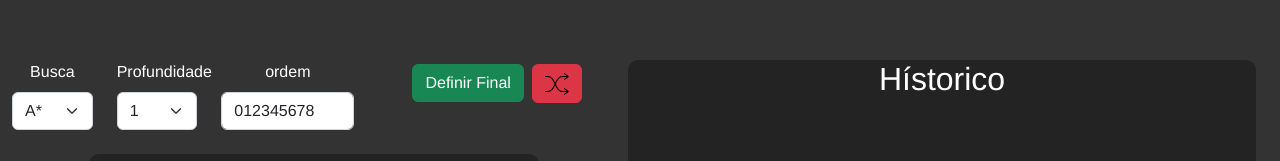
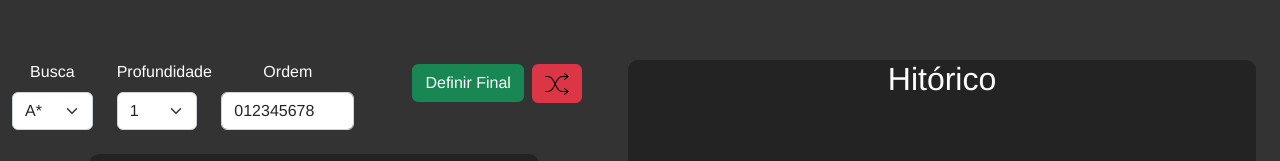
Before and after one commit to Sylvn001/8-puzzle, a Vue app in the folder app/: page / in a window 1280 px wide. Shown: the top 161 px of the page. Built offline with nearby package versions, Linux system fonts and the light colour scheme.

Commit message:
fix: grammly

```diff
--- a/app/src/pages/Puzzle.vue
+++ b/app/src/pages/Puzzle.vue
@@ -17,7 +17,7 @@
           </select>
         </div>
         <div class="col-3">
-          <label for="algoritimo" class="form-label">ordem</label>
+          <label for="algoritimo" class="form-label">Ordem</label>
           <input
             v-model="userValue"
             type="text"
@@ -68,7 +68,7 @@
     </section>
     <div class="col-6 aside">
       <aside>
-        <h2>Hístorico</h2>
+        <h2>Hitórico</h2>
       </aside>
       <div
         v-if="this.loading"
```
